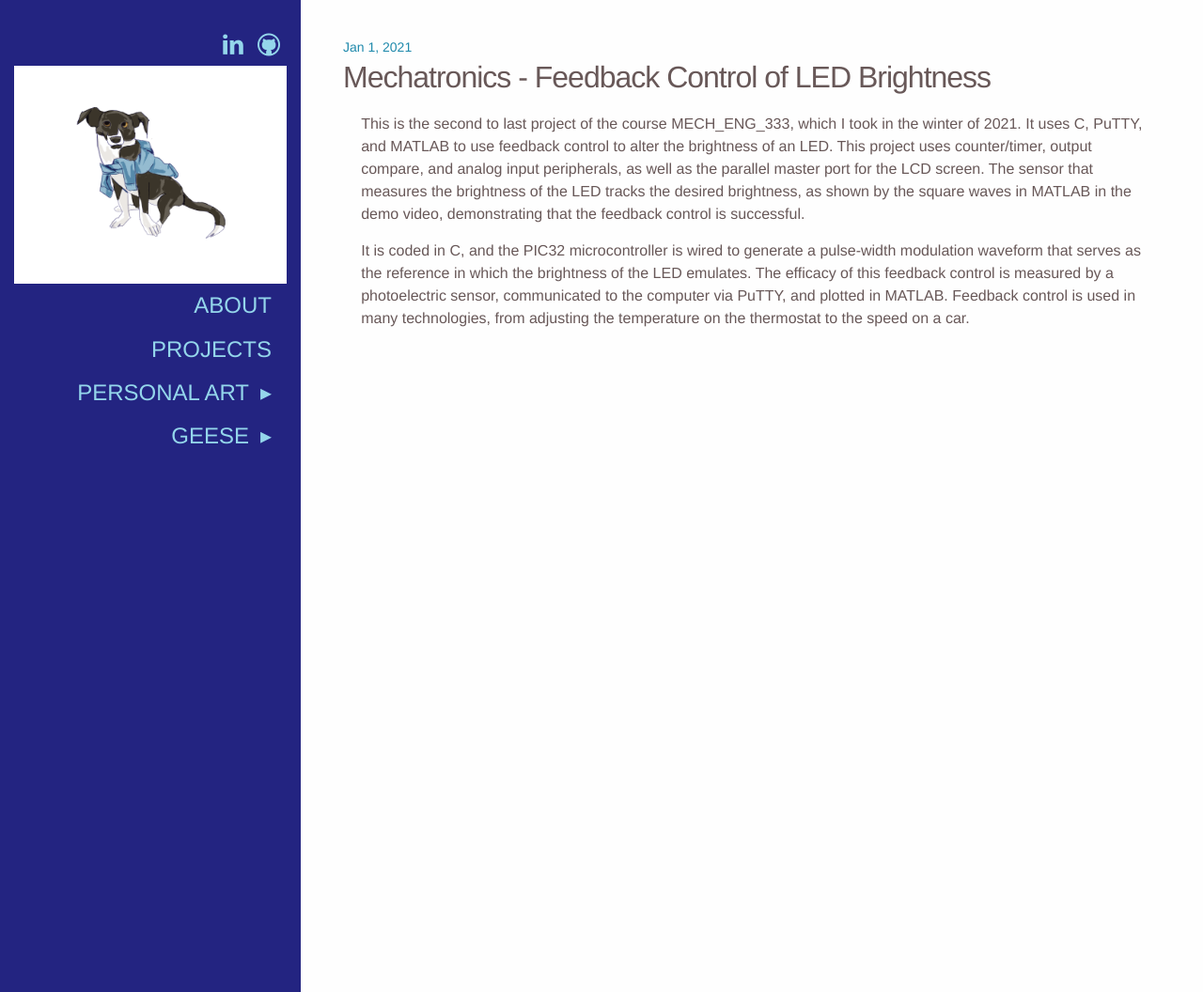
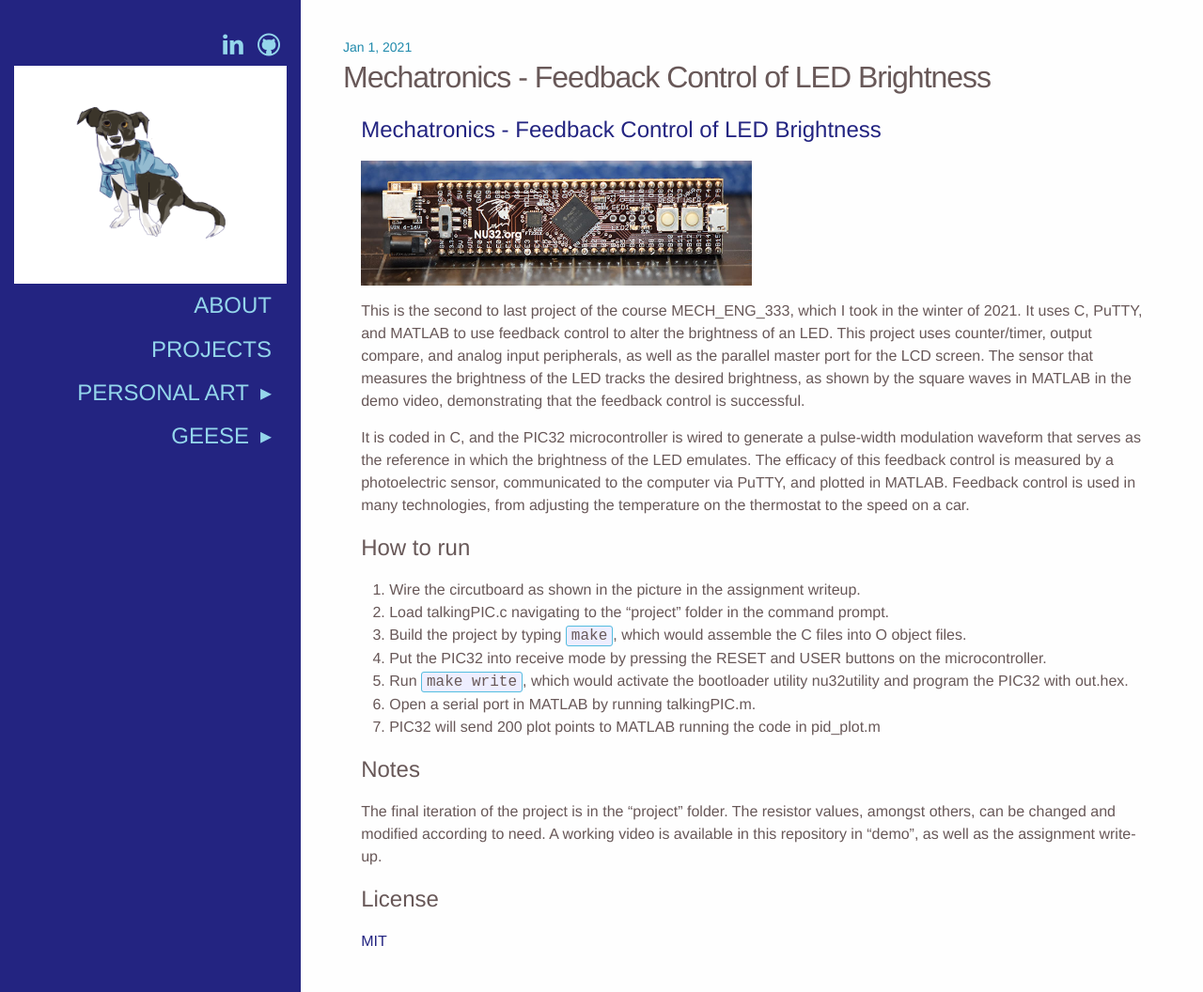
Before and after one commit to Ueur/ueur.github.io, a Jekyll site: the page built from _posts/2021-01-01-nu32.md, in a window 1280 px wide. Shown: the whole page at 94% size. Built offline with Jekyll 4.4.1, drawn with Linux system fonts in a browser that asks for light colours.

Commit message:
my commit message

````diff
--- a/_posts/2021-01-01-nu32.md
+++ b/_posts/2021-01-01-nu32.md
@@ -10,6 +10,29 @@ thumbnail: images/posts/nu32.jpg
 # facebook_type:
 # facebook_image: images/posts/catmen.jpg
 ---
+## [ Mechatronics - Feedback Control of LED Brightness](https://github.com/Ueur/Mechatronics-Feedback-Control-of-LED-Brightness)
+
+<p><a href="https://github.com/Ueur/Mechatronics-Feedback-Control-of-LED-Brightness"><img src="/images/posts/nu32.jpg" alt="nu32" style="height: 50%; width: 50%;"/></a></p>
+
+
 This is the second to last project of the course MECH_ENG_333, which I took in the winter of 2021. It uses C, PuTTY, and MATLAB to use feedback control to alter the brightness of an LED. This project uses counter/timer, output compare, and analog input peripherals, as well as the parallel master port for the LCD screen. The sensor that measures the brightness of the LED tracks the desired brightness, as shown by the square waves in MATLAB in the demo video, demonstrating that the feedback control is successful.
 
 It is coded in C, and the PIC32 microcontroller is wired to generate a pulse-width modulation waveform that serves as the reference in which the brightness of the LED emulates. The efficacy of this feedback control is measured by a photoelectric sensor, communicated to the computer via PuTTY, and plotted in MATLAB. Feedback control is used in many technologies, from adjusting the temperature on the thermostat to the speed on a car.
+
+## How to run
+
+1. Wire the circutboard as shown in the picture in the assignment writeup.
+2. Load talkingPIC.c navigating to the "project" folder in the command prompt.
+3. Build the project by typing ```make```, which would assemble the C files into O object files.
+4. Put the PIC32 into receive mode by pressing the RESET and USER buttons on the microcontroller.
+5. Run ```make write```, which would activate the bootloader utility nu32utility and program the PIC32 with out.hex.
+6. Open a serial port in MATLAB by running talkingPIC.m.
+7. PIC32 will send 200 plot points to MATLAB running the code in pid_plot.m
+
+## Notes
+
+The final iteration of the project is in the "project" folder. The resistor values, amongst others, can be changed and modified according to need. A working video is available in this repository in "demo", as well as the assignment write-up.
+
+## License
+
+[MIT](https://choosealicense.com/licenses/mit/)
````
Also changed, not shown: _posts/2020-05-01-google_scholar.md (+45 -5 lines).
